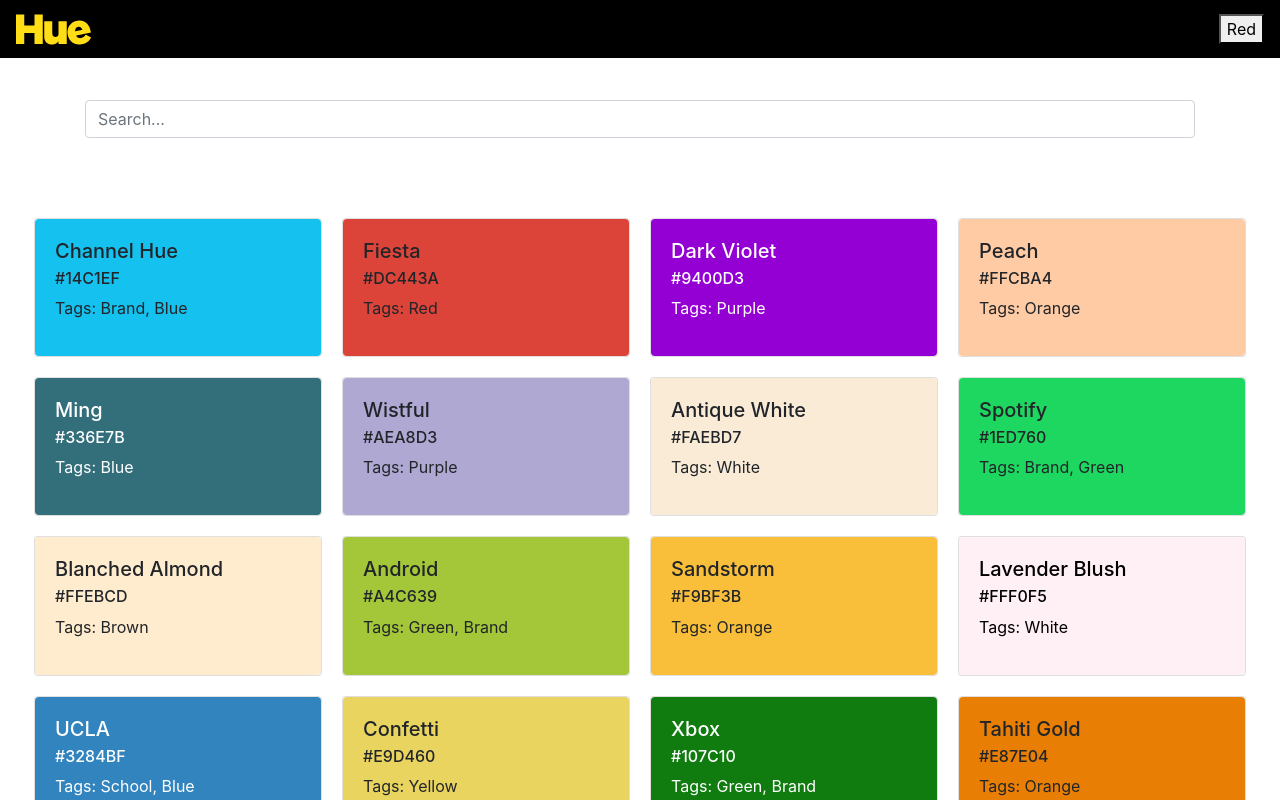
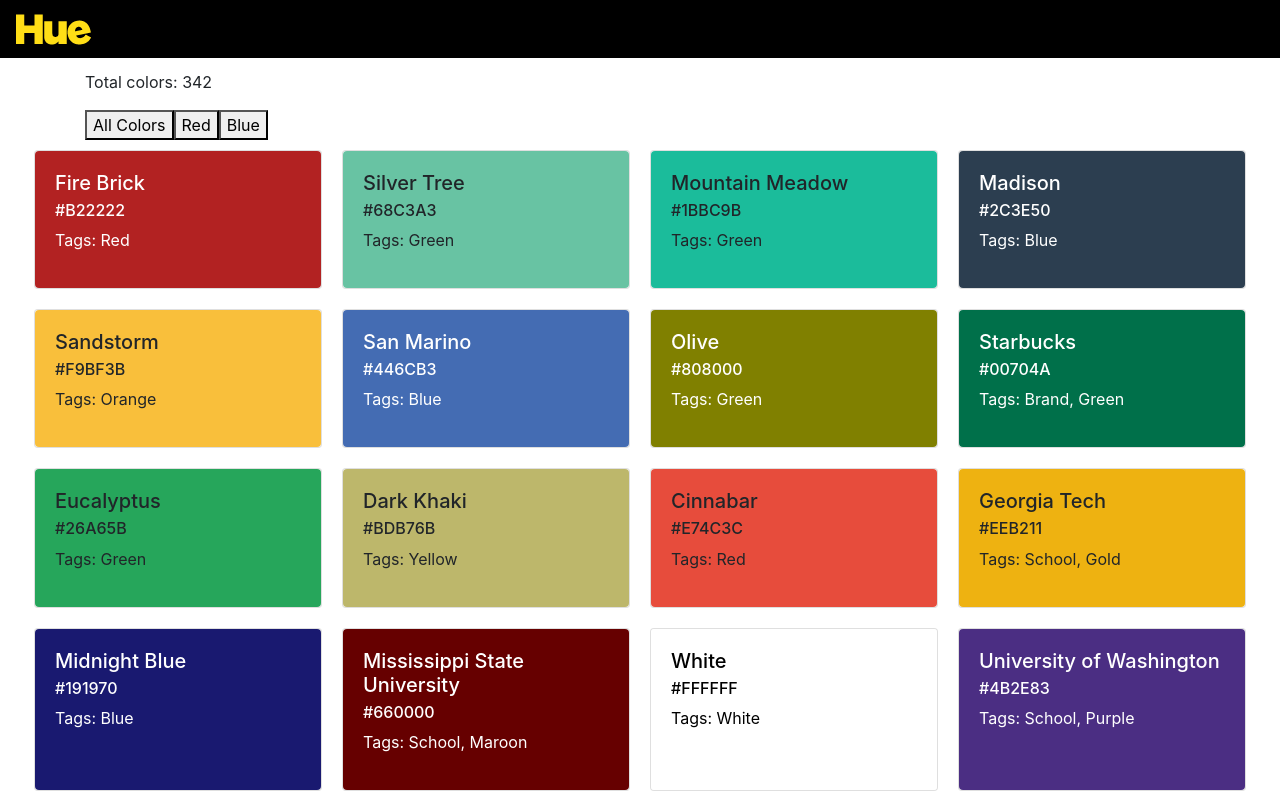
Before and after one commit to Project018/CH-Web, a React (Create React App) app: page / in a window 1280 px wide. Shown: the top 800 px of the page. Built offline with nearby package versions, Linux system fonts and the light colour scheme.

Commit message:
remove unused code + red, blue colors working WIP

```diff
--- a/src/App.js
+++ b/src/App.js
@@ -1,5 +1,5 @@
 import React, { Component } from 'react';
-import Nav from './components/Nav';
+import Header from './components/Header';
 import Cards from './components/Cards';
 import Footer from './components/Footer';
 
@@ -9,8 +9,6 @@ import './App.css';
 class App extends Component {
   constructor(props) {
     super(props);
-
-    this.showRed = this.showRed.bind(this);
 
     this.state = {
       details: [
@@ -345,28 +343,23 @@ class App extends Component {
         {id: 331, name: "Mailchimp", backgroundColor: "#241C15", hexcode: "#241C15", rgb: '(36, 28, 21)', category: 'Brand, Black', full: 'Mailchimp, #241C15, (36, 28, 21)', color: '#FFFFFF'},
         {id: 332, name: "Golden State Warriors", backgroundColor: "#1D428A", hexcode: "#1D428A", rgb: '(29,66,138)', category: 'NBA, Blue', full: 'Golden State Warriors, #1D428A, (29,66,138)', color: '#FFFFFF'},
         {id: 333, name: "Golden State Warriors", backgroundColor: "#FFC72C", hexcode: "#FFC72C", rgb: '(255,199,44)', category: 'NBA, Yellow', full: 'Golden State Warriors, #FFC72C, (255,199,44)', color: '#000000'},
-      ]
+        {id: 334, name: "Lyft", backgroundColor: "#FF00BF", hexcode: "#FF00BF", rgb: '(255,0,191)', category: 'Brand, Pink', full: 'Lyft, #FF00BF, (255,0,191)', color: '#000000'},
+        {id: 335, name: "Slack", backgroundColor: "#36C5F0", hexcode: "#36C5F0", rgb: '(54,197,240)', category: 'Brand, Blue', full: 'Slack, #36C5F0, (54,197,240)', color: '#FFFFFF'},
+        {id: 336, name: "Slack", backgroundColor: "#2EB67D", hexcode: "#2EB67D", rgb: '(46,182,125)', category: 'Brand, Green', full: 'Slack, #2EB67D, (46 182 125)', color: '#FFFFFF'},
+        {id: 337, name: "Slack", backgroundColor: "#E01E5A", hexcode: "#E01E5A", rgb: '(224,30,90)', category: 'Brand, Red', full: 'Slack, #E01E5A, (224 30 90)', color: '#FFFFFF'},
+        {id: 338, name: "Slack", backgroundColor: "#ECB22E", hexcode: "#ECB22E", rgb: '(236,178,46)', category: 'Brand, Yellow', full: 'Slack, #ECB22E, (236,178,46)', color: '#FFFFFF'},
+        {id: 339, name: "Microsoft", backgroundColor: "#F25022", hexcode: "#F25022", rgb: '(242,80,34)', category: 'Brand, Orange, Red', full: 'Microsoft, #F25022, (242,80,34)', color: '#FFFFFF'},
+        {id: 340, name: "Microsoft", backgroundColor: "#7FBA00", hexcode: "#7FBA00", rgb: '(127,186,0)', category: 'Brand, Green', full: 'Microsoft, #7FBA00, (127,186,0)', color: '#FFFFFF'},
+        {id: 341, name: "Microsoft", backgroundColor: "#00A4EF", hexcode: "#00A4EF", rgb: '(0,164,239)', category: 'Brand, Blue', full: 'Microsoft, #00A4EF, (0,164,239)', color: '#FFFFFF'},
+        {id: 342, name: "Microsoft", backgroundColor: "#FFB900", hexcode: "#FFB900", rgb: '(255,185,0)', category: 'Brand, Yellow', full: 'Microsoft, #FFB900, (255,185,0)', color: '#FFFFFF'},
+      ],
     };
-  }
-
-  showRed() {
-    const details = this.state.details;
-    const redOnly = details.filter(color => color.category === 'Red')
-    console.log(redOnly)
-
-    // send call to cards component to update cards list to show only red
-
-    // this.setState((prev) => {
-    //   return {
-    //     details: prev.details.category
-    //   }
-    // })
   }
 
   render() {
     return (
       <>
-        <Nav colorDetails={this.state.details} showRed={this.showRed} />
+        <Header />
         <Cards colorDetails={this.state.details} />
         <Footer />
       </>
--- a/src/components/Cards.css
+++ b/src/components/Cards.css
@@ -22,3 +22,9 @@
     display: block;
 
 }
+
+button#red,
+button#blue,
+button#All {
+    margin: 0 10px;
+}
--- a/src/components/Cards.js
+++ b/src/components/Cards.js
@@ -29,14 +29,74 @@ function shuffleColors(array) {
       array[j] = temp;
     }
     // Display 50 colors
-    const copy = array.slice(0, 80)
-    return copy;
+    // const copy = array.slice(0, 80)
+    // return copy;
+
+    return array
 }
 
-function searchingFor(search) {
-    return function(x) {
-        return x.name.toLowerCase().includes(search.toLowerCase()) || x.hexcode.toLowerCase().includes(search.toLowerCase()) || x.category.toLowerCase().includes(search.toLowerCase()) || !search;
-    }
+// TODO: Search functionality
+// function searchingFor(search) {
+//     return function(x) {
+//         return x.name.toLowerCase().includes(search.toLowerCase()) || x.hexcode.toLowerCase().includes(search.toLowerCase()) || x.category.toLowerCase().includes(search.toLowerCase()) || !search;
+//     }
+// }
+
+// All Colors Component
+const All = (props) => {
+    const colorDetails  = props.colorDetails;
+    const shuffledCards = shuffleColors(colorDetails);
+
+    return (
+       shuffledCards.map(({id, backgroundColor, name, hexcode, category, color}) => (
+            <div className="card" key={id}>
+                <div className="card-body" style={Object.assign({backgroundColor}, {color})} data-clipboard-text={hexcode} title="Click to copy color hexcode">
+                    <h5 className="card-title">{name}</h5>
+                    <h6 className="card-subtitle mb-2">{hexcode}</h6>
+                    <p className="card-text">Tags: {category}</p>
+                    <div className="copied">Copied!</div>
+                </div>
+            </div>
+        ))
+    )
+}
+
+// Red Colors Component
+const Red = (props) => {
+    const colorDetails = props.colorDetails;
+    const redOnly = colorDetails.filter(color => color.category.includes('Red'))
+
+    return (
+        redOnly.map(({id, backgroundColor, name, hexcode, category, color}) => (
+            <div className="card" key={id}>
+                <div className="card-body" style={Object.assign({backgroundColor}, {color})} data-clipboard-text={hexcode} title="Click to copy color hexcode">
+                    <h5 className="card-title">{name}</h5>
+                    <h6 className="card-subtitle mb-2">{hexcode}</h6>
+                    <p className="card-text">Tags: {category}</p>
+                    <div className="copied">Copied!</div>
+                </div>
+            </div>
+        ))
+    )
+}
+
+// Blue Colors Component
+const Blue = (props) => {
+    const colorDetails = props.colorDetails;
+    const blueOnly = colorDetails.filter(color => color.category.includes('Blue'))
+
+    return (
+        blueOnly.map(({id, backgroundColor, name, hexcode, category, color}) => (
+            <div className="card" key={id}>
+                <div className="card-body" style={Object.assign({backgroundColor}, {color})} data-clipboard-text={hexcode} title="Click to copy color hexcode">
+                    <h5 className="card-title">{name}</h5>
+                    <h6 className="card-subtitle mb-2">{hexcode}</h6>
+                    <p className="card-text">Tags: {category}</p>
+                    <div className="copied">Copied!</div>
+                </div>
+            </div>
+        ))
+    )
 }
 
 
@@ -46,22 +106,41 @@ class Cards extends Component {
 
         this.state = {
             search: '',
-            colorOnly: {}
+            showAll: true,
+            showRed: false,
+            showBlue: false
+        }
+
+        this.buttonClick = this.buttonClick.bind(this)
+    }
+
+    // switch statment to render component based off button click
+    buttonClick(color) {
+        switch (color) {
+            case "All":
+                this.setState({ showAll: true, showRed: false, showBlue: false});
+                break;
+            case "Red":
+                this.setState({ showRed: true, showAll: false, showBlue: false});
+                break;
+            case "Blue":
+                this.setState({ showBlue: true, showAll: false, showRed: false});
+                break;
+            default:
+            console.log('nothing to show')
         }
     }
 
-    searchHandler(event){
-        this.setState({search: event.target.value})
-    }
+    // searchHandler(event){
+    //     this.setState({search: event.target.value})
+    // }
 
     render() {
-        const colorDetails  = this.props.colorDetails;
-        const shuffledCards = shuffleColors(colorDetails);
-
+        const {showAll, showRed, showBlue} = this.state;
 
         return (
             <Fragment>
-                <form className="container">
+                {/* <form className="container">
                     <input
                         type="search"
                         className="form-control ds-input"
@@ -71,21 +150,20 @@ class Cards extends Component {
                         value={this.state.search}
                         spellCheck="false"
                     />
-                </form>
+                </form> */}
                 <main role="main">
-                <div className="card-container">
-                    {shuffledCards.filter(searchingFor(this.state.search)).map(({id, backgroundColor, name, hexcode, category, color}) => (
-                        <div className="card" key={id}>
-                            <div className="card-body" style={Object.assign({backgroundColor}, {color})} data-clipboard-text={hexcode} title="Click to copy color hexcode">
-                                <h5 className="card-title">{name}</h5>
-                                <h6 className="card-subtitle mb-2">{hexcode}</h6>
-                                <p className="card-text">Tags: {category}</p>
-                                <div className="copied">Copied!</div>
-                            </div>
-                        </div>
-                    ))}
-                </div>
-                <button>Load More</button>
+                    <div className="container">
+                        <p>Total colors: 342</p>
+                        <button onClick={() => this.buttonClick("All")}>All Colors</button>
+                        <button onClick={() => this.buttonClick("Red")}>Red</button>
+                        <button onClick={() => this.buttonClick("Blue")}>Blue</button>
+                    </div>
+
+                    <div className="card-container">
+                        {showAll && <All colorDetails={this.props.colorDetails} />}
+                        {showRed && <Red colorDetails={this.props.colorDetails} />}
+                        {showBlue && <Blue colorDetails={this.props.colorDetails} />}
+                    </div>
                 </main>
             </Fragment>
         );
--- a/src/components/Footer.js
+++ b/src/components/Footer.js
@@ -1,5 +1,5 @@
 import React, { Component } from 'react';
-// import { Link } from 'react-router-dom';
+
 import './Footer.css';
 
 
@@ -12,15 +12,10 @@ class Footer extends Component {
                 <p>Channel Hue is a digital crayon box that provides you with web colors to advance your creative work flow. Channel Hue was made for everyone with the philosophy of simplicity, utility, and community. Our current collection consists of web, flat, brand, and university colors.</p>
             </div>
             <div>
-                <ul className="list-inline">
-                    <li><a href="./FAQ.js">FAQ</a></li>
-                    <li><a href="mailto:info@channelhue.com">Contact</a></li>
-                    <li><a href="https://twitter.com/HTMLSportsDad">Twitter</a></li>
-                </ul>
-
+                <p>Total colors: 342</p>
             </div>
             <div>
-                <p className="copy-text">© 2019 Channel Hue. All Rights Reserved. Shaked and baked by <a href="https://www.deshaunlab.com" target="_blank" rel="noopener noreferrer">DeShaun</a></p>
+                <p className="copy-text">© 2020 Channel Hue. All Rights Reserved. Shaked and baked by <a href="https://www.deshaunlab.com" target="_blank" rel="noopener noreferrer">DeShaun</a></p>
             </div>
         </footer>
     );
--- a/src/components/Header.js
+++ b/src/components/Header.js
@@ -1,72 +1,14 @@
-import React, { Component } from 'react';
-import './Header.css';
+import React from 'react';
 
+const Header = () => {
 
-class Header extends Component {
-    searchHandler(event){
-        this.setState({filter: event.target.value})
-    }
-
-    render() {
-    const filter = this.props.filter;
-    const colorDetails  = this.props.colorDetails;
-    console.log(colorDetails);
-    console.log(this.props)
     return (
-        <nav className="navbar fixed-top navbar-light">
+        <header className="navbar fixed-top navbar-light">
             <a className="navbar-brand" href="/">
-                <img src="/docs/4.3/assets/brand/bootstrap-solid.svg" width="30" height="30" alt="" />
-            Fixed top
+                <img src={require("../img/logo.png")} alt="Channel Hue logo" />
             </a>
-            <input type="text"
-                onChange={(e) => this.searchHandler(e)}
-                value={filter}
-            />
-
-            {/* <ul className="nav-list">
-                <li className="nav-item">
-                    <a className="nav-link" href="#">Blue</a>
-                </li>
-                <li className="nav-item">
-                    <a className="nav-link" href="#">Red</a>
-                </li>
-                <li className="nav-item">
-                    <a className="nav-link" href="#">Green</a>
-                </li>
-                <li className="nav-item">
-                    <a className="nav-link" href="#">Orange</a>
-                </li>
-                <li className="nav-item">
-                    <a className="nav-link" href="#">Purple</a>
-                </li>
-                <li className="nav-item">
-                    <a className="nav-link" href="#">Yellow</a>
-                </li>
-                <li className="nav-item">
-                    <a className="nav-link" href="#">Pink</a>
-                </li>
-                <li className="nav-item">
-                    <a className="nav-link" href="#">Brown</a>
-                </li>
-                <li className="nav-item">
-                    <a className="nav-link" href="#">Black</a>
-                </li>
-                <li className="nav-item">
-                    <a className="nav-link" href="#">White</a>
-                </li>
-                <li className="nav-item">
-                    <a className="nav-link" href="#">Gray</a>
-                </li>
-                <li className="nav-item">
-                    <a className="nav-link" href="#">Brand</a>
-                </li>
-                <li className="nav-item">
-                    <a className="nav-link" href="#">School</a>
-                </li>
-            </ul> */}
-        </nav>
-    );
-  }
+        </header>
+    )
 }
 
-export default Header;
+export default Header
--- a/src/components/Nav.js
+++ /dev/null
@@ -1,15 +0,0 @@
-import React from 'react';
-
-const Nav = (props) => {
-
-    return (
-        <header className="navbar fixed-top navbar-light">
-            <a className="navbar-brand" href="/">
-                <img src={require("../img/logo.png")} alt="Channel Hue logo" />
-            </a>
-            <button onClick={props.showRed}>Red</button>
-        </header>
-    )
-}
-
-export default Nav
```
Also changed, not shown: src/components/Nav.css (deleted).
